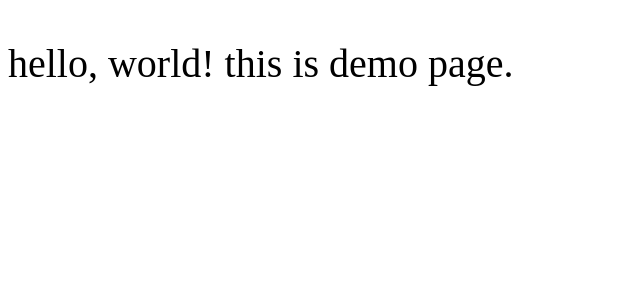
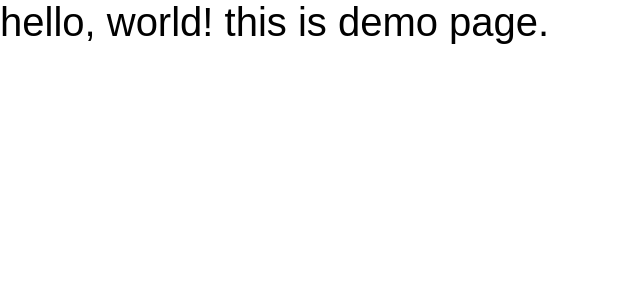
Before and after one commit to xpioneer/react-typescript, a React app: page / in a window 1280 px wide. Shown: the top 300 px of the page, without its empty margins (0-640 px from the left). Built offline with nearby package versions, Linux system fonts and the light colour scheme.

Commit message:
add scss

```diff
--- /dev/null
+++ b/src/assets/scss/app.scss
@@ -0,0 +1,21 @@
+*{
+  margin: 0;
+  padding: 0;
+  font-style: normal;
+  font-weight: normal;
+  box-sizing: border-box;
+  -webkit-font-smoothing: antialiased;
+  -moz-osx-font-smoothing: grayscale;
+  -webkit-tap-highlight-color: rgba(0,0,0,0);
+  -webkit-tap-highlight-color: transparent;
+  font-family: Arial, sans-serif, Helvetica;
+}
+
+html,body{
+  min-height: 100%
+}
+
+#not-found{
+  font-size: 1rem;
+  text-align: center;
+}
--- /dev/null
+++ b/src/components/notFound.tsx
@@ -0,0 +1,9 @@
+import * as React from 'react'
+
+export default () => <div id="not-found">
+  <p>
+    404
+    <br/>
+    Not Found
+  </p>
+</div>
--- a/src/index.tsx
+++ b/src/index.tsx
@@ -1,8 +1,7 @@
 import * as React from 'react'
 import * as ReactDOM from 'react-dom';
 import App from './pages/app';
-// import './assets/index.scss';
-// import './assets/font/iconfont.css';
+import './assets/scss/app.scss';
 
 ReactDOM.render(
   <App/>,
--- a/src/pages/app.tsx
+++ b/src/pages/app.tsx
@@ -1,12 +1,14 @@
 import * as React from 'react';
-import { BrowserRouter as Router, Route, Switch} from 'react-router-dom';
+import { BrowserRouter as Router, Route, Switch, Redirect} from 'react-router-dom';
 import { Demo } from './demo/demo'
+import NotFound from '@components/notFound'
 
 const App = () => {
   return (
       <Router>
         <Switch>
           <Route path="/" exact={true} component={Demo}></Route>
+          <Route component={NotFound}></Route>
         </Switch>
       </Router>
   );
```
Also changed, not shown: package.json (+8 -0 lines), tsconfig.json (+6 -6 lines), src/assets/scss/base.scss (added), 4 other files (tests, documents, lock files or other folders).
